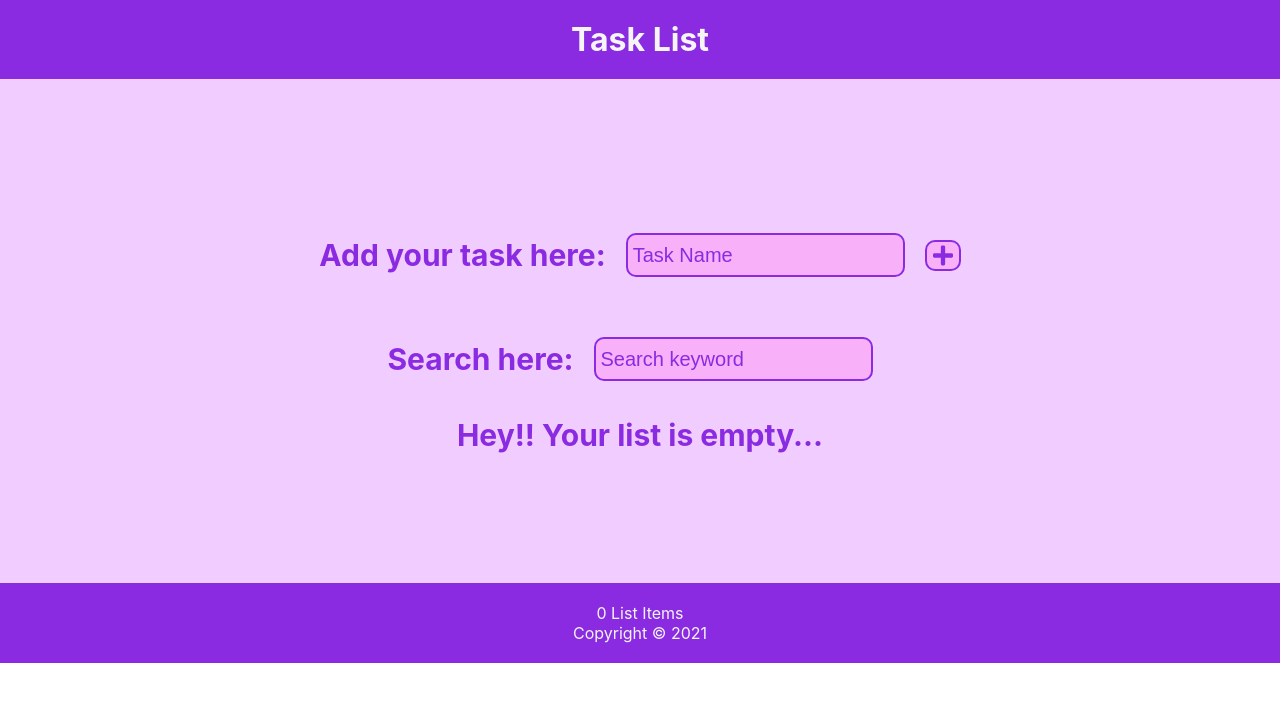
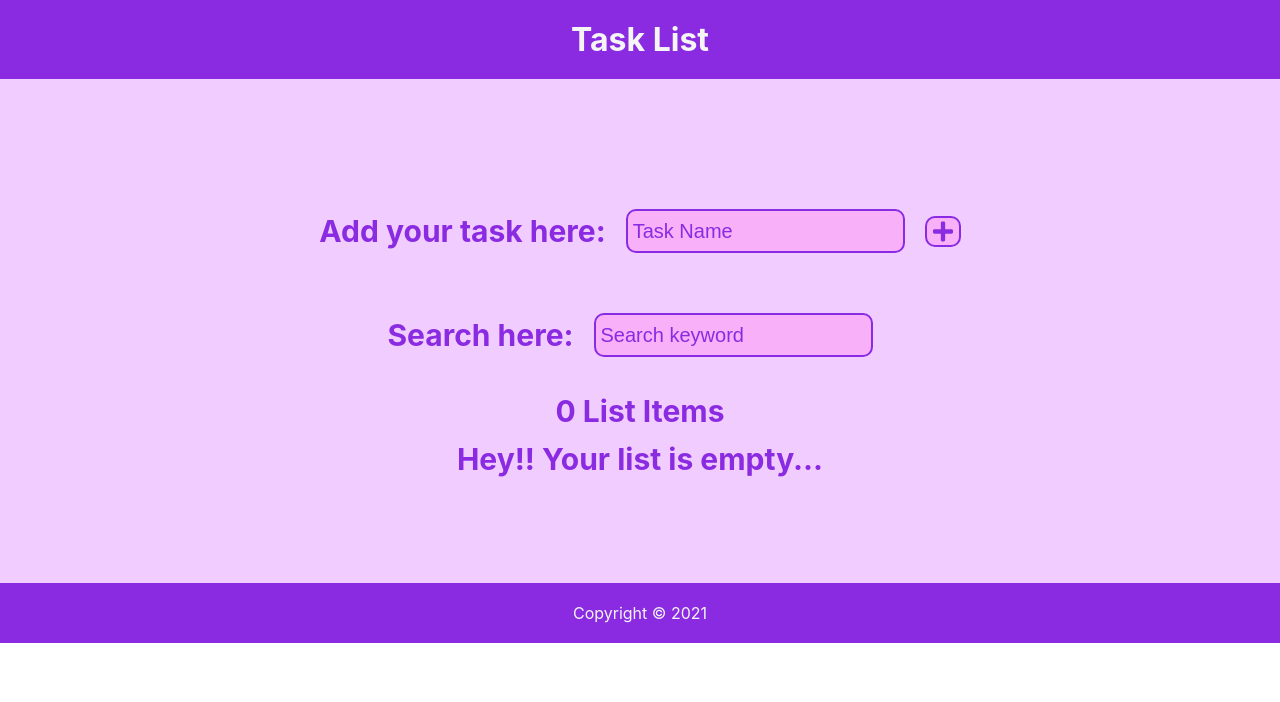
Before and after one commit to sayantikag98/Youtube_Dave_Gray_React_Tutorial, a React (Create React App) app: page / in a window 1280 px wide. Shown: the top 702 px of the page. Built offline with nearby package versions, Linux system fonts and the light colour scheme; the HTML template or start-up script is replaced by a standard one.

Commit message:
Added useRef hook and changed filter method

```diff
--- a/src/AddItem.js
+++ b/src/AddItem.js
@@ -1,7 +1,7 @@
 import ListItem from "./ListItem";
 
-const AddItem = ({ groceryItem, HandlerOnChange, HandlerDeleteEvent }) =>
-  groceryItem.map((ele) => {
+const AddItem = ({ taskItem, HandlerOnChange, HandlerDeleteEvent }) =>
+  taskItem.map((ele) => {
     return (
       <ul id="ul-div">
         <ListItem
--- a/src/App.js
+++ b/src/App.js
@@ -5,16 +5,16 @@ import { useState } from "react";
 
 export default function App() {
   let initialState = [];
-  if (localStorage.getItem("shoppingList") !== null) {
-    initialState = JSON.parse(localStorage.getItem("shoppingList"));
+  if (localStorage.getItem("taskList") !== null) {
+    initialState = JSON.parse(localStorage.getItem("taskList"));
   }
-  const [groceryItem, setGroceryItem] = useState(initialState);
+  const [taskItem, setTaskItem] = useState(initialState);
 
   return (
     <div id="app-div">
       <Header title="Task List" />
-      <Content groceryItem={groceryItem} setGroceryItem={setGroceryItem} />
-      <Footer count={groceryItem.length} />
+      <Content taskItem={taskItem} setTaskItem={setTaskItem} />
+      <Footer />
     </div>
   );
 }
--- a/src/Content.js
+++ b/src/Content.js
@@ -3,31 +3,34 @@ import UserInput from "./UserInput";
 import UserSearch from "./UserSearch";
 import { useState } from "react";
 
-export default function Content({ groceryItem, setGroceryItem }) {
+export default function Content({ taskItem, setTaskItem }) {
   const [newState, setNewState] = useState("");
   const [searchState, setSearchState] = useState("");
+  const filteredItems = taskItem.filter((ele) =>
+    ele.pdt.toLowerCase().startsWith(searchState.toLowerCase())
+  );
 
   const SetAndSave = (newObj) => {
-    setGroceryItem(newObj);
-    localStorage.setItem("shoppingList", JSON.stringify(newObj));
+    setTaskItem(newObj);
+    localStorage.setItem("taskList", JSON.stringify(newObj));
   };
 
   const HandlerOnChange = (ind) => {
     // One Approach
-    const newObj = groceryItem.map((ele) => {
+    const newObj = taskItem.map((ele) => {
       ele.checked =
         ele.id === ind ? (ele.checked === true ? false : true) : ele.checked;
       return ele;
     });
     /* Another Approach
-    // let copyObj = [...groceryItem];
+    // let copyObj = [...taskItem];
     // copyObj[ind].checked = copyObj[ind].checked === true ? false : true;
     */
     SetAndSave(newObj);
   };
 
   const HandlerDeleteEvent = (ind) => {
-    let newObj = groceryItem.filter((ele) => ele.id !== ind);
+    let newObj = taskItem.filter((ele) => ele.id !== ind);
     SetAndSave(newObj);
   };
 
@@ -36,11 +39,11 @@ export default function Content({ groceryItem, setGroceryItem }) {
   const HandlerUserInput = (event) => {
     event.preventDefault();
     const obj = {
-      id: groceryItem.length + 1,
+      id: taskItem.length + 1,
       pdt: newState,
       checked: false,
     };
-    const newObj = [...groceryItem, obj];
+    const newObj = [...taskItem, obj];
     SetAndSave(newObj);
     setNewState("");
   };
@@ -53,12 +56,14 @@ export default function Content({ groceryItem, setGroceryItem }) {
         HandlerUserInput={HandlerUserInput}
       />
       <UserSearch searchState={searchState} setSearchState={setSearchState} />
-      {groceryItem.length > 0 ? (
+      <p>
+        {filteredItems.length} List{" "}
+        {filteredItems.length === 1 ? "Item" : "Items"}
+      </p>
+      {taskItem.length > 0 ? (
         <AddItem
           // Filter by using keyword logic
-          groceryItem={groceryItem.filter((ele) =>
-            ele.pdt.startsWith(searchState)
-          )}
+          taskItem={filteredItems}
           HandlerOnChange={HandlerOnChange}
           HandlerDeleteEvent={HandlerDeleteEvent}
         />
--- a/src/Footer.js
+++ b/src/Footer.js
@@ -1,11 +1,7 @@
-export default function Footer({ count }) {
+export default function Footer() {
   const date = new Date().toLocaleDateString();
-  const str = count === 1 ? "Item" : "Items";
   return (
     <footer id="footer-div">
-      <p>
-        {count} List {str}
-      </p>
       <p>Copyright © {date.split("/")[2]}</p>
     </footer>
   );
--- a/src/UserInput.js
+++ b/src/UserInput.js
@@ -1,6 +1,15 @@
 import { FaPlus } from "react-icons/fa";
+import { useRef } from "react";
+
+/*
+
+useRef is being used to shift the focus from the submit
+button to the input text field once the button is clicked
+
+*/
 
 export default function UserInput({ newState, setNewState, HandlerUserInput }) {
+  const initialRef = useRef(null);
   const HandlerOnChange = (event) => {
     setNewState(event.target.value);
   };
@@ -16,8 +25,13 @@ export default function UserInput({ newState, setNewState, HandlerUserInput }) {
         id="add-item"
         value={newState}
         onChange={HandlerOnChange}
+        ref={initialRef}
       />
-      <button id="plus-item" type="submit">
+      <button
+        id="plus-item"
+        type="submit"
+        onClick={() => initialRef.current.focus()}
+      >
         <FaPlus id="faplus-item" />
       </button>
     </form>
```
